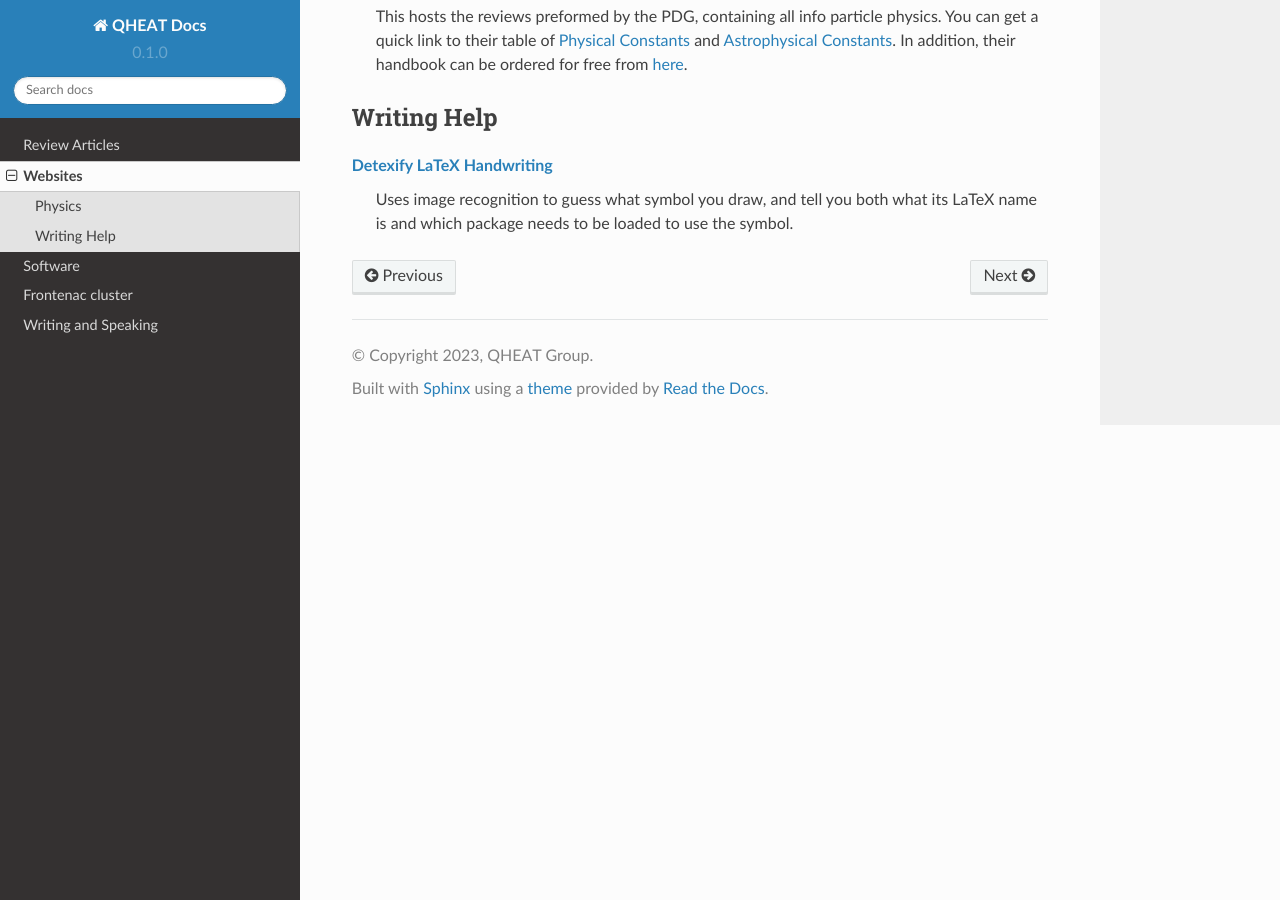
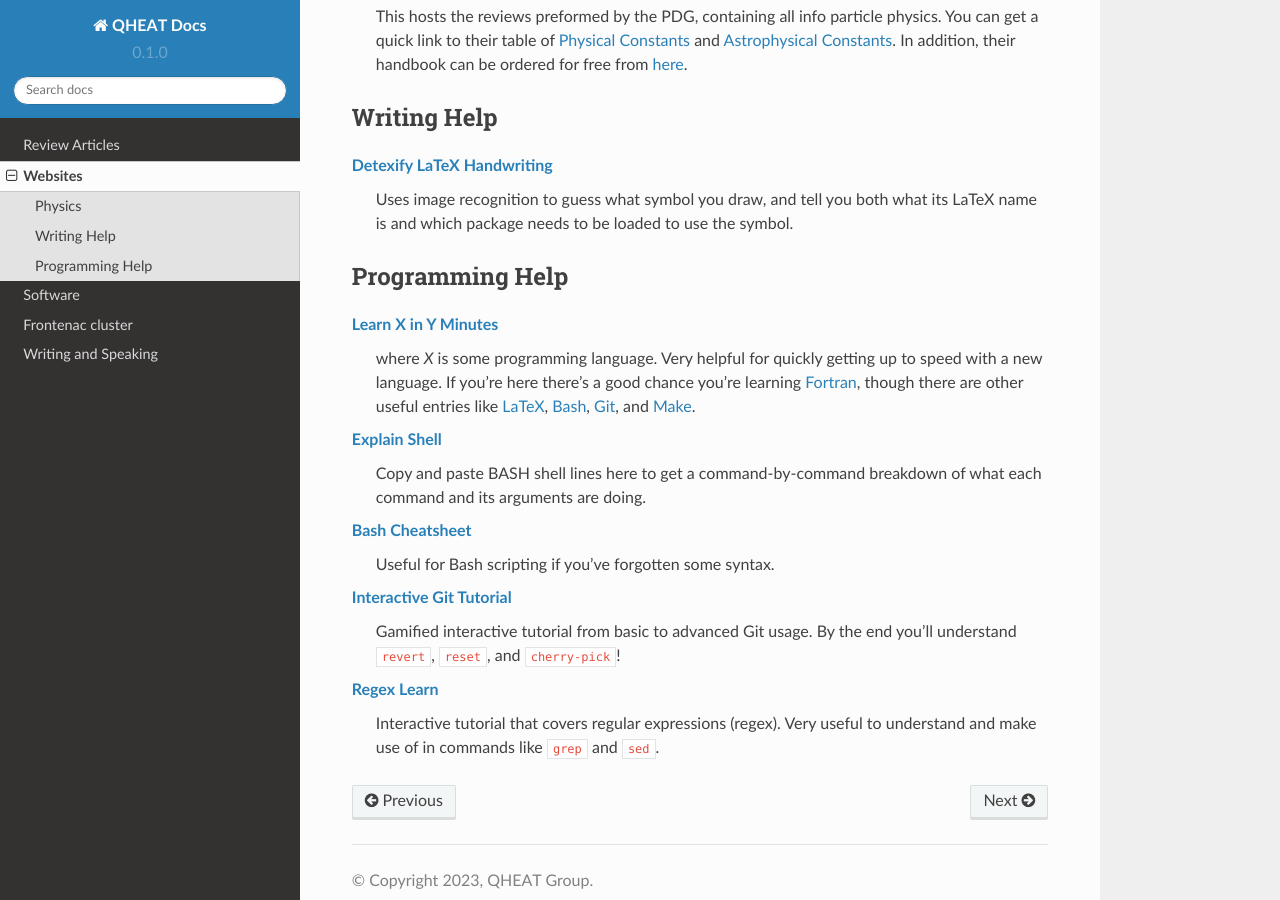
Before and after one commit to aaronvincent/QHEAT, a Sphinx documentation site: the page built from docs/source/websites.rst, in a window 1280 px wide and 900 px high, scrolled down 515 px. Built offline with Sphinx 7.4.7 and the Read the Docs theme 2.0.0, drawn with Linux system fonts in a browser that asks for light colours.

Commit message:
Adding programming resources in 'Programming'

```diff
--- a/docs/source/websites.rst
+++ b/docs/source/websites.rst
@@ -35,3 +35,32 @@ Writing Help
     Uses image recognition to guess what symbol you draw, and tell you both
     what its LaTeX name is and which package needs to be loaded to use the
     symbol.
+
+
+Programming Help
+----------------
+
+`Learn X in Y Minutes <https://learnxinyminutes.com/>`_
+    where `X` is some programming language. Very helpful for quickly getting up
+    to speed with a new language. If you're here there's a good chance you're
+    learning `Fortran <https://learnxinyminutes.com/docs/fortran90/>`_, though
+    there are other useful entries like
+    `LaTeX <https://learnxinyminutes.com/docs/latex/>`_,
+    `Bash <https://learnxinyminutes.com/docs/bash/>`_,
+    `Git <https://learnxinyminutes.com/docs/git/>`_, and
+    `Make <https://learnxinyminutes.com/docs/make/>`_.
+
+`Explain Shell <https://explainshell.com/>`_
+    Copy and paste BASH shell lines here to get a command-by-command breakdown
+    of what each command and its arguments are doing.
+
+`Bash Cheatsheet <https://devhints.io/bash>`_
+    Useful for Bash scripting if you've forgotten some syntax.
+
+`Interactive Git Tutorial <https://learngitbranching.js.org/>`_
+    Gamified interactive tutorial from basic to advanced Git usage. By the end
+    you'll understand ``revert``, ``reset``, and ``cherry-pick``!
+
+`Regex Learn <https://regexlearn.com/>`_
+    Interactive tutorial that covers regular expressions (regex). Very useful
+    to understand and make use of in commands like ``grep`` and ``sed``.
```
